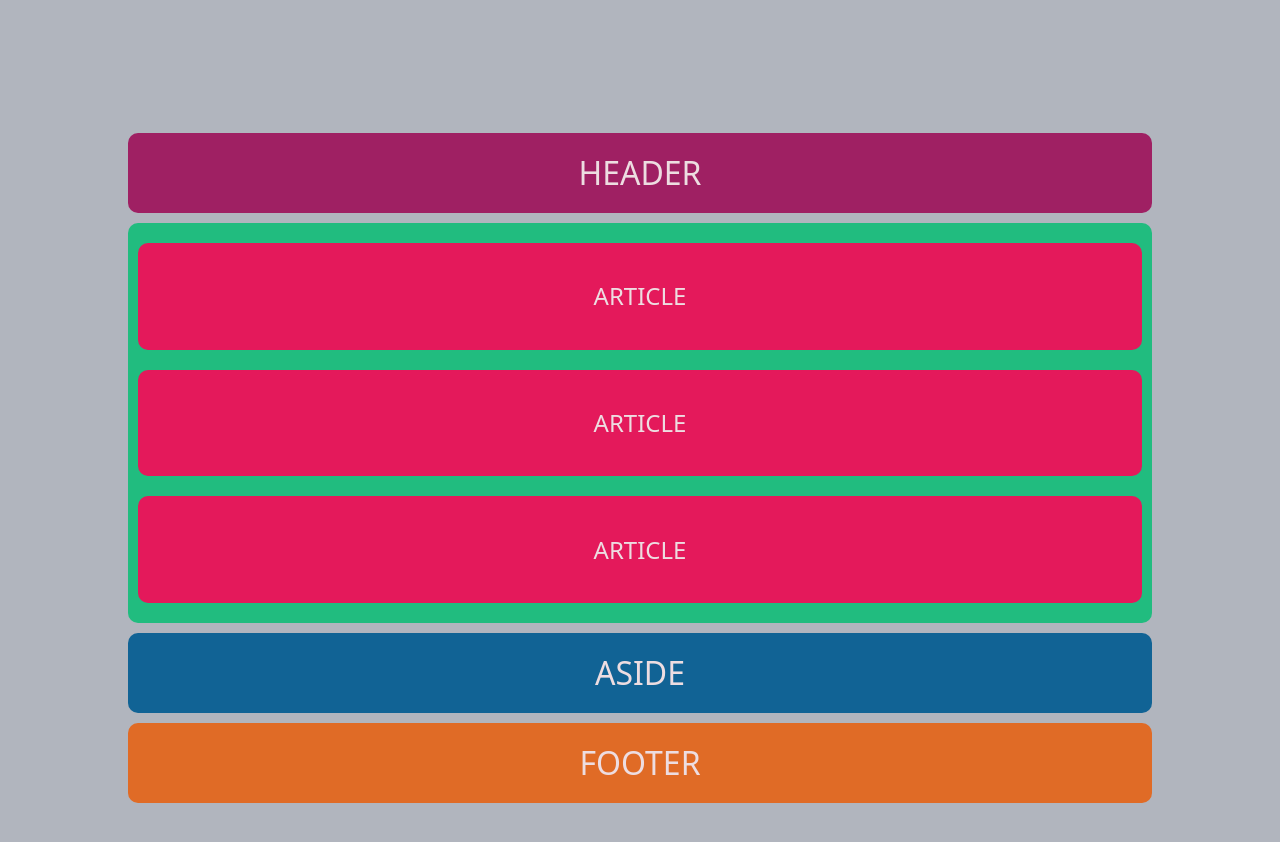
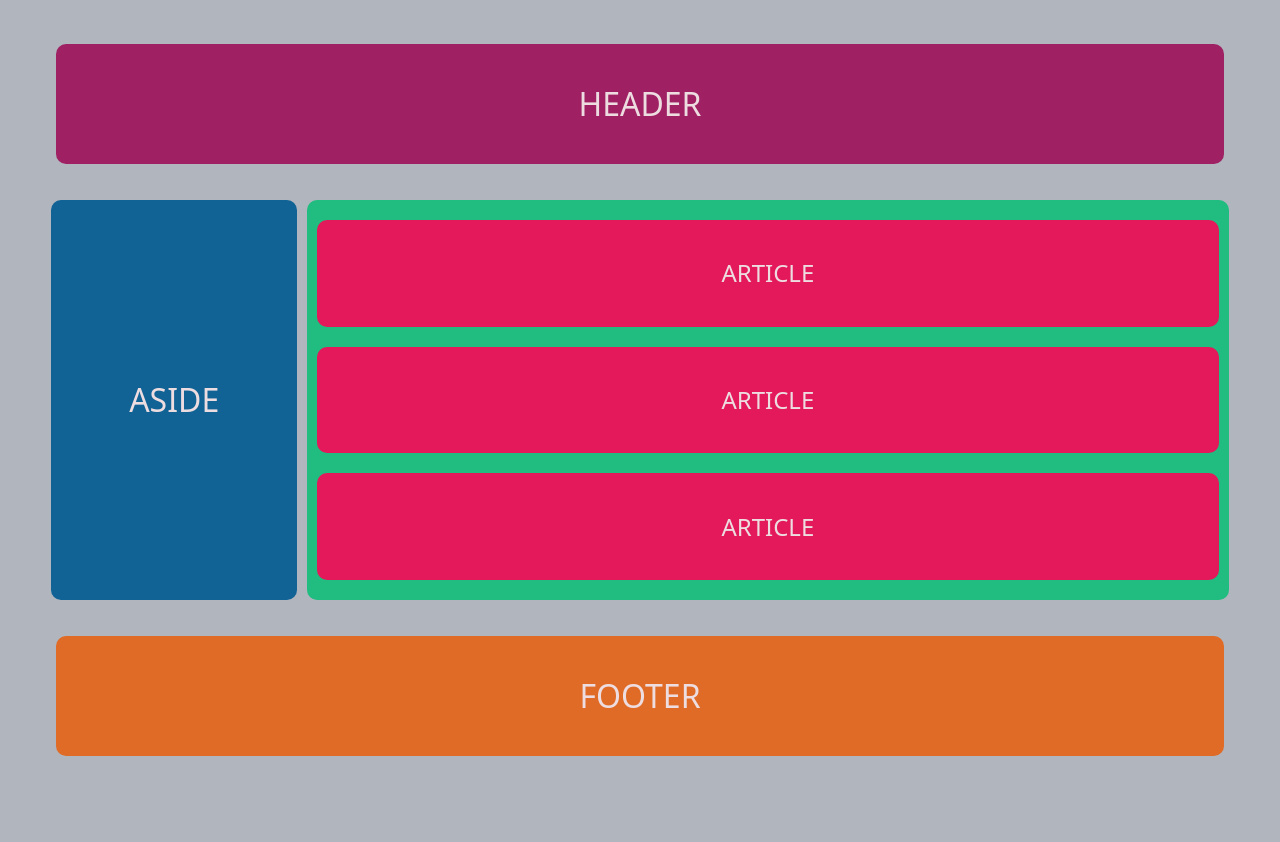
Before and after one commit to CDennis67/flexbox-wireframe-practice, a plain HTML site: page index.html in a window 1280 px wide. After the commit the page ends 800 px from the top, so only its background shows below. Drawn offline with Linux system fonts and the light colour scheme.

Commit message:
Added desktop layout

```diff
--- a/css/style.css
+++ b/css/style.css
@@ -65,3 +65,39 @@ body {
     margin: 5px;
     align-content: center;
 }
+
+@media screen and (min-width: 768px) {
+    .flex-container {
+        flex-wrap: wrap;
+        padding: 2%;
+        flex-direction: row;
+        height: 100vh;
+    }
+
+    .header {
+        order: -1;
+        width: 95%;
+        height: 15vh;
+    }
+
+    .aside {
+        order: 0;
+        height: 50vh;
+        width: 20%;
+    }
+
+    .article-container {
+        order: 1;
+        width: 75%;
+    }
+
+    .article {
+
+    }
+
+    .footer {
+        order: 2;
+        width: 95%;
+        height: 15vh;
+    }
+}
```
Also changed, not shown: desktop-wireframe.png (added).
